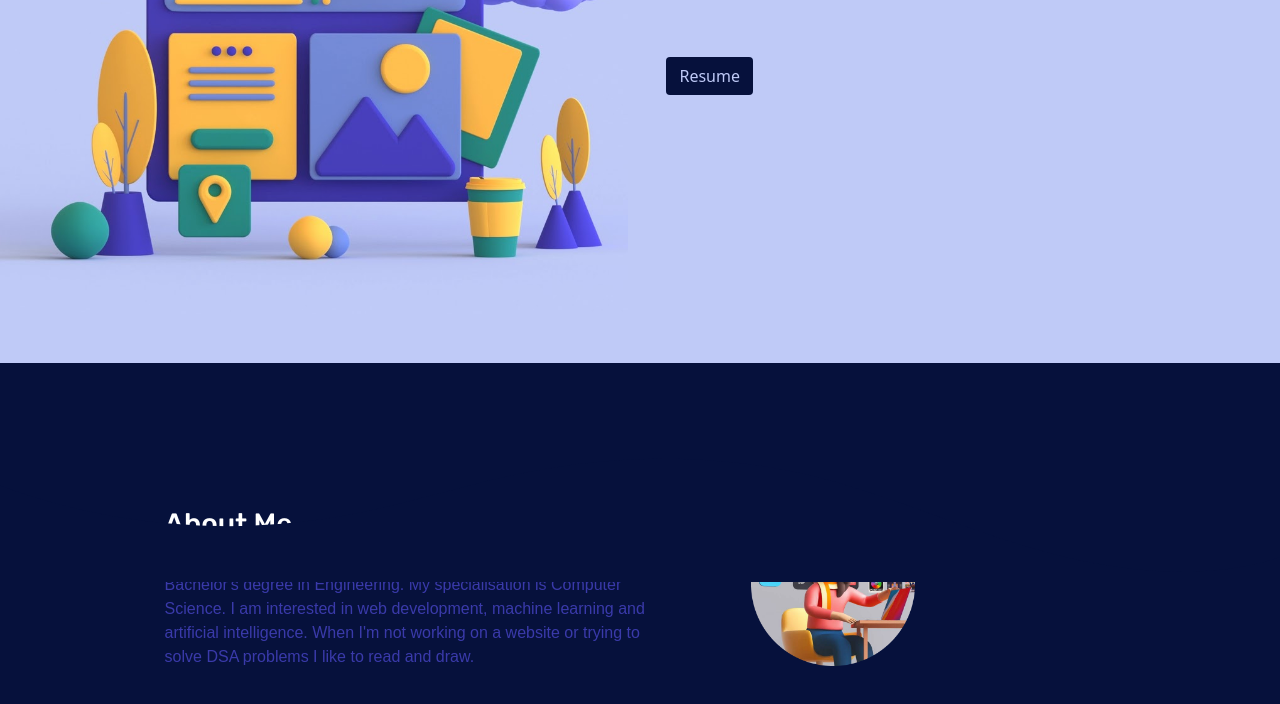
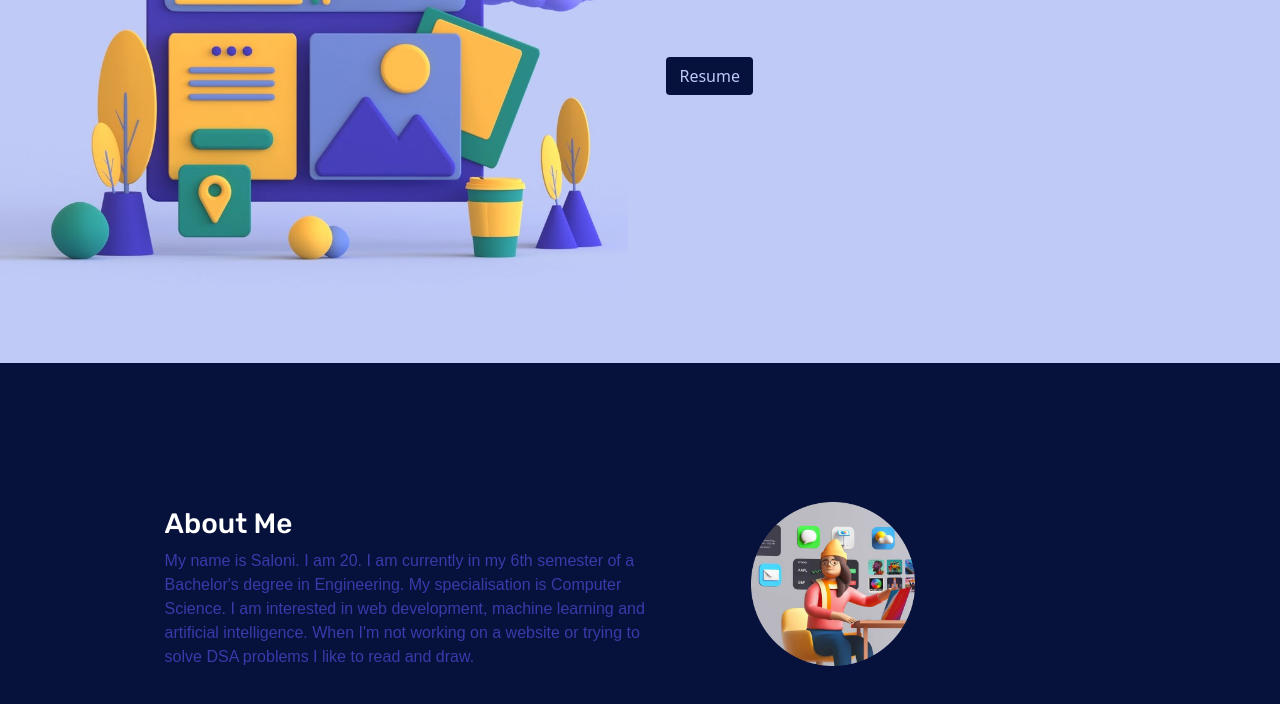
Before and after one commit to salonidayal/my-website, a plain HTML site: page index.html in a window 1280 px wide. Shown: the part 218-922 px from the top of the page. Drawn offline with nearby package versions, Linux system fonts and the light colour scheme; a web font is replaced by a local one.

Commit message:
landing page

```diff
--- a/index.html
+++ b/index.html
@@ -65,11 +65,6 @@
   </div>
     </section>
 
-      <div class="custom-shape-divider-bottom-1650056934">
-        <svg data-name="Layer 1" xmlns="http://www.w3.org/2000/svg" viewBox="0 0 1200 120" preserveAspectRatio="none">
-            <path d="M985.66,92.83C906.67,72,823.78,31,743.84,14.19c-82.26-17.34-168.06-16.33-250.45.39-57.84,11.73-114,31.07-172,41.86A600.21,600.21,0,0,1,0,27.35V120H1200V95.8C1132.19,118.92,1055.71,111.31,985.66,92.83Z" class="shape-fill"></path>
-        </svg>
-    </div>
 
     <section>
       <div class="about-me " id="abt">
```
